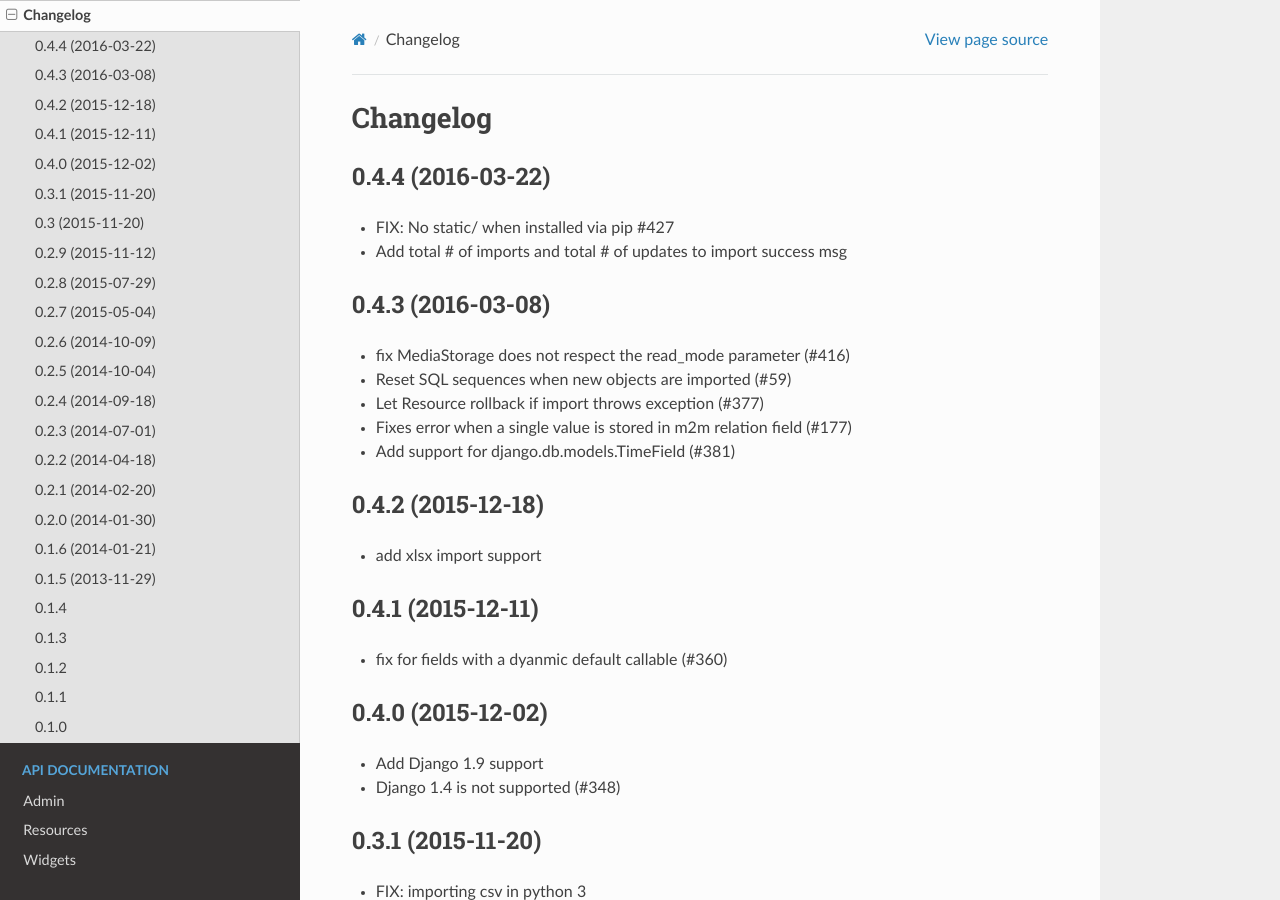
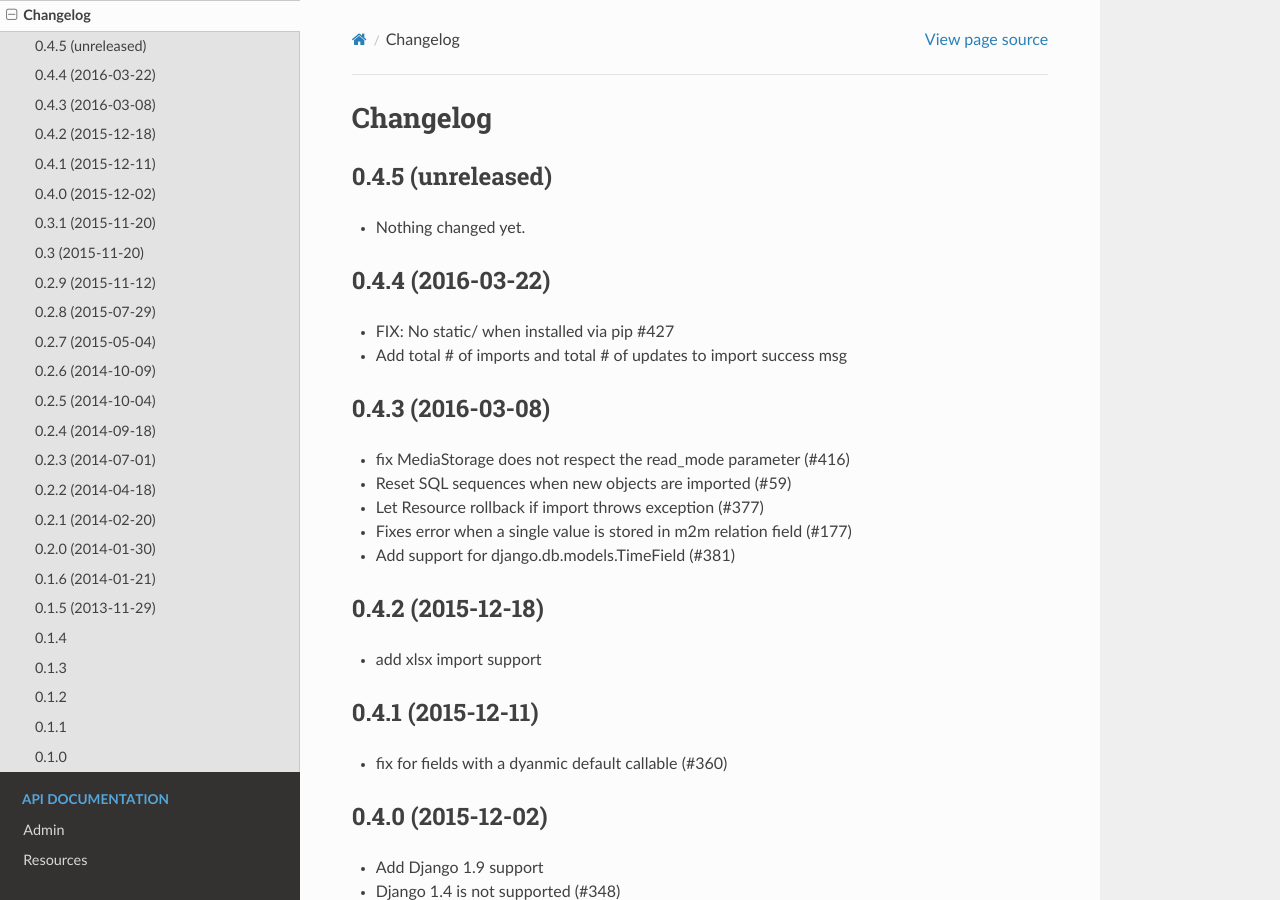
Before and after one commit to django-import-export/django-import-export, a Sphinx documentation site: the page built from docs/changelog.rst, in a window 1280 px wide and 900 px high. Built offline with Sphinx 7.4.7 and the Read the Docs theme 2.0.0, drawn with Linux system fonts in a browser that asks for light colours.

Commit message:
Back to development: 0.4.5

```diff
--- a/docs/changelog.rst
+++ b/docs/changelog.rst
@@ -1,5 +1,11 @@
 Changelog
 =========
+
+0.4.5 (unreleased)
+------------------
+
+- Nothing changed yet.
+
 
 0.4.4 (2016-03-22)
 ------------------
--- a/import_export/__init__.py
+++ b/import_export/__init__.py
@@ -1 +1 @@
-__version__ = '0.4.4'
+__version__ = '0.4.5.dev0'
```
